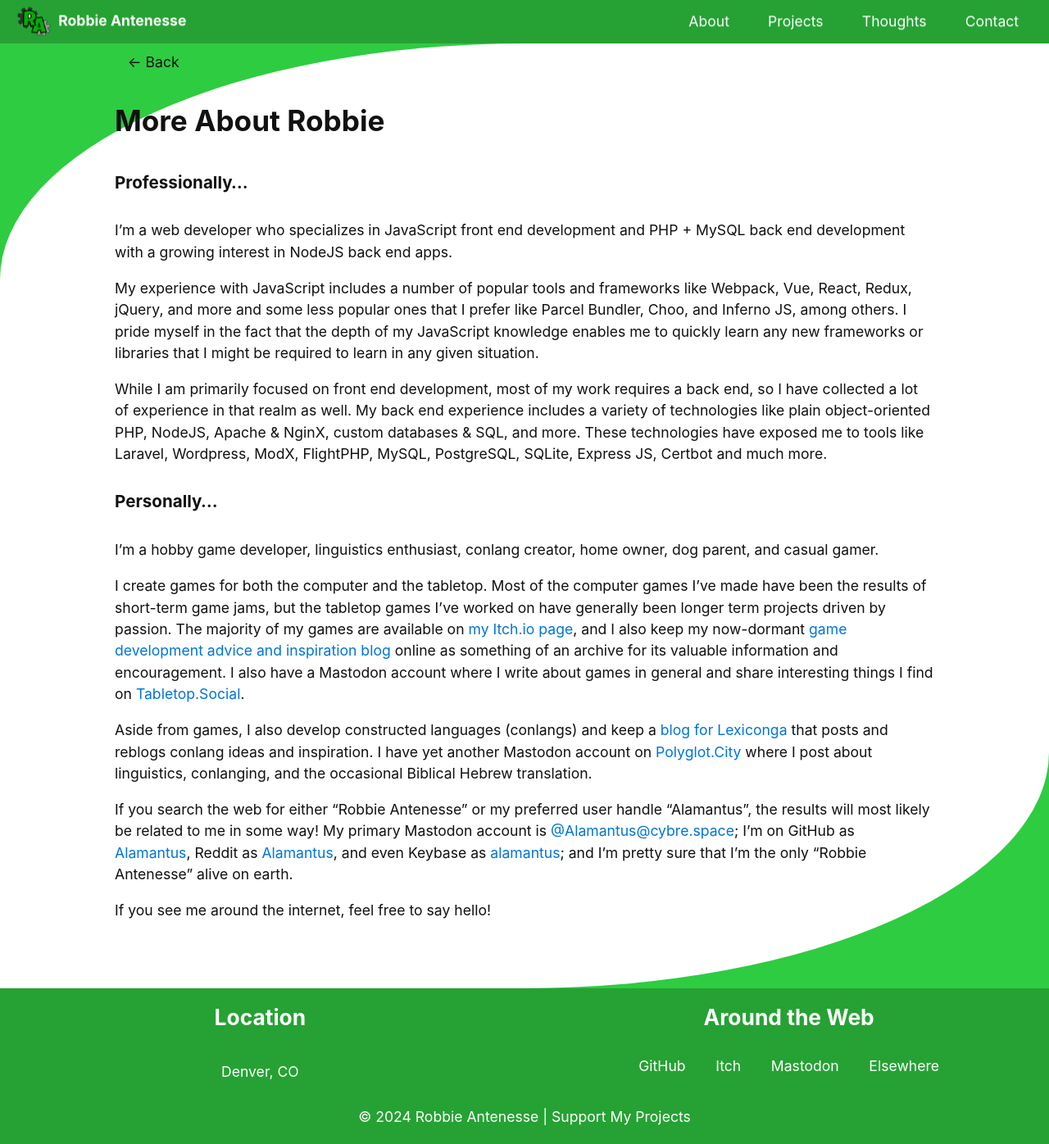
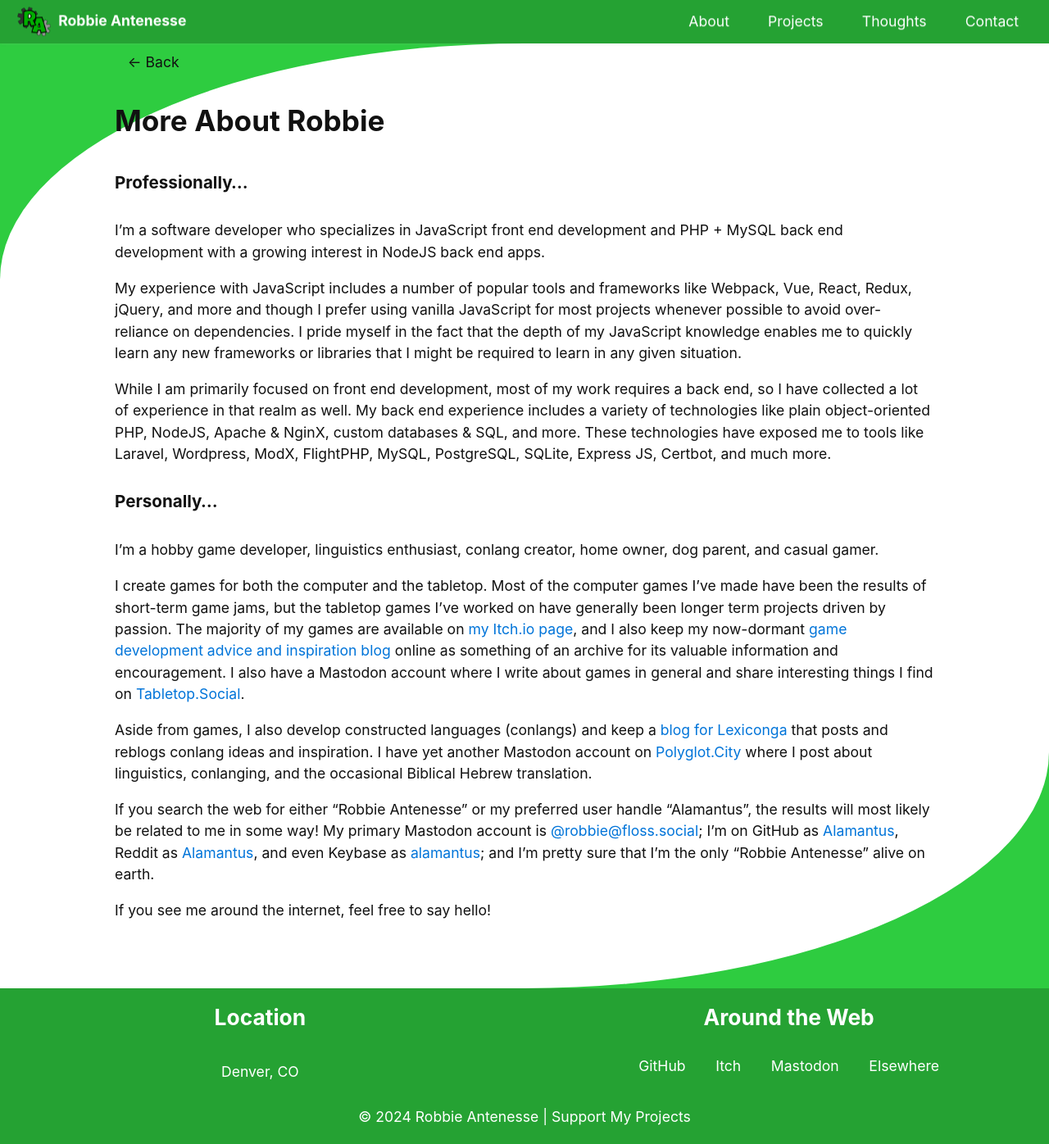
Before and after one commit to Alamantus/robbie.antenesse.net, a Jekyll site: the page built from about.md, in a window 1280 px wide. Shown: the whole page at 82% size. Built offline with Jekyll 4.4.1, drawn with Linux system fonts in a browser that asks for light colours.

Commit message:
Update about.md

```diff
--- a/about.md
+++ b/about.md
@@ -6,18 +6,18 @@ summary: Learn about all the things Robbie does!
 
 ### Professionally...
 
-I'm a web developer who specializes in JavaScript front end development and PHP + MySQL back end development with a
+I'm a software developer who specializes in JavaScript front end development and PHP + MySQL back end development with a
 growing interest in NodeJS back end apps.
 
 My experience with JavaScript includes a number of popular tools and frameworks like Webpack, Vue, React, Redux,
-jQuery, and more and some less popular ones that I prefer like Parcel Bundler, Choo, and Inferno JS, among others.
+jQuery, and more and though I prefer using vanilla JavaScript for most projects whenever possible to avoid over-reliance on dependencies.
 I pride myself in the fact that the depth of my JavaScript knowledge enables me to quickly learn any new frameworks
 or libraries that I might be required to learn in any given situation.
 
 While I am primarily focused on front end development, most of my work requires a back end, so I have collected a
 lot of experience in that realm as well. My back end experience includes a variety of technologies like plain
 object-oriented PHP, NodeJS, Apache & NginX, custom databases & SQL, and more. These technologies have exposed me
-to tools like Laravel, Wordpress, ModX, FlightPHP, MySQL, PostgreSQL, SQLite, Express JS, Certbot and much more.
+to tools like Laravel, Wordpress, ModX, FlightPHP, MySQL, PostgreSQL, SQLite, Express JS, Certbot, and much more.
 
 ### Personally...
 
@@ -26,16 +26,16 @@ I'm a hobby game developer, linguistics enthusiast, conlang creator, home owner,
 I create games for both the computer and the tabletop. Most of the computer games I've made have been the results
 of short-term game jams, but the tabletop games I've worked on have generally been longer term projects driven by
 passion. The majority of my games are available on [my Itch.io page](https://alamantus.itch.io), and I also keep my
-now-dormant [game development advice and inspiration blog](https://alamantus.com) online as something of an
+now-dormant [game development advice and inspiration blog](https://gamedev.alamantus.com) online as something of an
 archive for its valuable information and encouragement. I also have a Mastodon account where I write about
 games in general and share interesting things I find on [Tabletop.Social](https://tabletop.social/@Alamantus).
 
-Aside from games, I also develop constructed languages (conlangs) and keep a [blog for Lexiconga](https://blog.lexicon.ga)
+Aside from games, I also develop constructed languages (conlangs) and keep a [blog for Lexiconga](https://tumblr.com/lexiconga)
 that posts and reblogs conlang ideas and inspiration. I have yet another Mastodon account on [Polyglot.City](https://polyglot.city/@Alamantus)
 where I post about linguistics, conlanging, and the occasional Biblical Hebrew translation.
 
 If you search the web for either "Robbie Antenesse" or my preferred user handle "Alamantus", the results will most
-likely be related to me in some way! My primary Mastodon account is [@Alamantus@cybre.space](https://cybre.space/@Alamantus);
+likely be related to me in some way! My primary Mastodon account is [@robbie@floss.social](https://floss.social/@robbie);
 I'm on GitHub as [Alamantus](https://github.com/Alamantus), Reddit as [Alamantus](https://reddit.com/user/alamantus),
 and even Keybase as [alamantus](https://keybase.io/alamantus); and I'm pretty sure that I'm the only
 "Robbie Antenesse" alive on earth.
```
